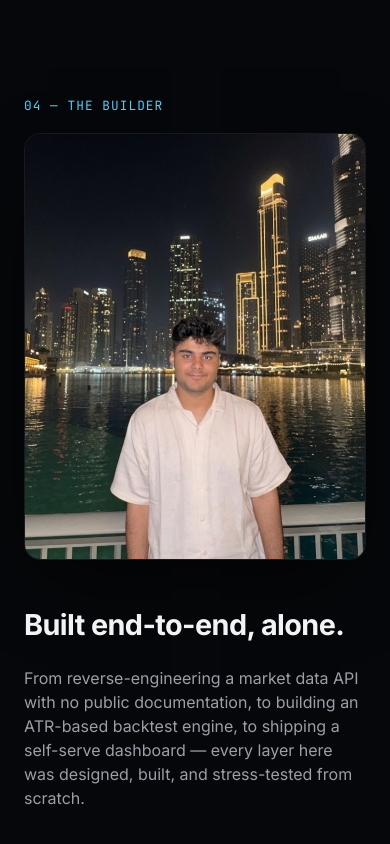
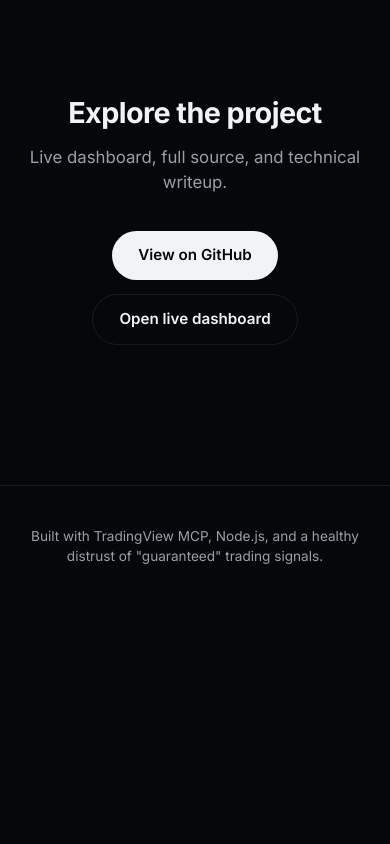
Before and after one commit to Arnav-Kohli/nse-bse-stock-screener, a website: page docs/index.html in a window 390 px wide. Shown: the part 4780-5624 px from the top of the page. After the commit the page ends 5407 px from the top, so only its background shows below. Drawn offline with Linux system fonts and the light colour scheme.

Commit message:
Remove Builder/portrait section from landing page

```diff
--- a/docs/index.html
+++ b/docs/index.html
@@ -19,7 +19,6 @@
       <a href="#problem">Problem</a>
       <a href="#how-it-works">How it works</a>
       <a href="#evidence">Evidence</a>
-      <a href="#builder">Builder</a>
       <a class="nav-cta" href="#cta">Get the code</a>
     </div>
   </div>
@@ -137,21 +136,6 @@
   </div>
 </section>
 
-<section id="builder" class="section builder-section">
-  <div class="section-label reveal">04 — The Builder</div>
-  <div class="builder-grid reveal">
-    <img class="builder-portrait" src="assets/generated/builder-photo.jpg" alt="Portrait of the builder" />
-    <div class="builder-copy">
-      <h2>Built end-to-end, alone.</h2>
-      <p>
-        From reverse-engineering a market data API with no public documentation, to building an ATR-based
-        backtest engine, to shipping a self-serve dashboard — every layer here was designed, built, and
-        stress-tested from scratch.
-      </p>
-    </div>
-  </div>
-</section>
-
 <section id="cta" class="section cta-section">
   <div class="reveal">
     <h2>Explore the project</h2>
--- a/docs/styles.css
+++ b/docs/styles.css
@@ -284,30 +284,6 @@ body {
   max-width: 220px;
 }
 
-/* ---------- Builder ---------- */
-.builder-grid {
-  display: grid;
-  grid-template-columns: 280px 1fr;
-  gap: 48px;
-  align-items: center;
-}
-
-.builder-portrait {
-  width: 100%;
-  aspect-ratio: 4 / 5;
-  object-fit: cover;
-  border-radius: 16px;
-  border: 1px solid var(--border);
-  box-shadow: 0 30px 80px -25px rgba(0, 0, 0, 0.75);
-}
-
-.builder-copy p {
-  color: var(--text-dim);
-  font-size: 1rem;
-  margin-bottom: 16px;
-  max-width: 520px;
-}
-
 /* ---------- CTA / Footer ---------- */
 .cta-section {
   text-align: center;
@@ -342,7 +318,6 @@ body {
 }
 
 @media (max-width: 720px) {
-  .builder-grid { grid-template-columns: 1fr; }
   .nav-links { gap: 16px; }
   .nav-links a:not(.nav-cta) { display: none; }
 }
```
Also changed, not shown: docs/assets/generated/builder-photo.jpg (deleted).
